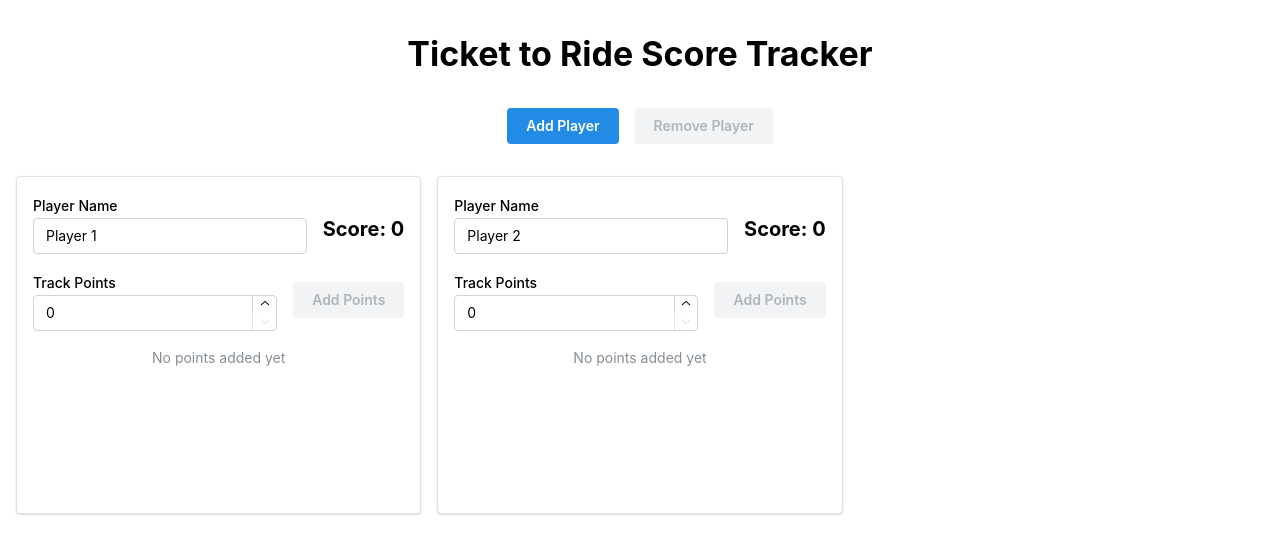
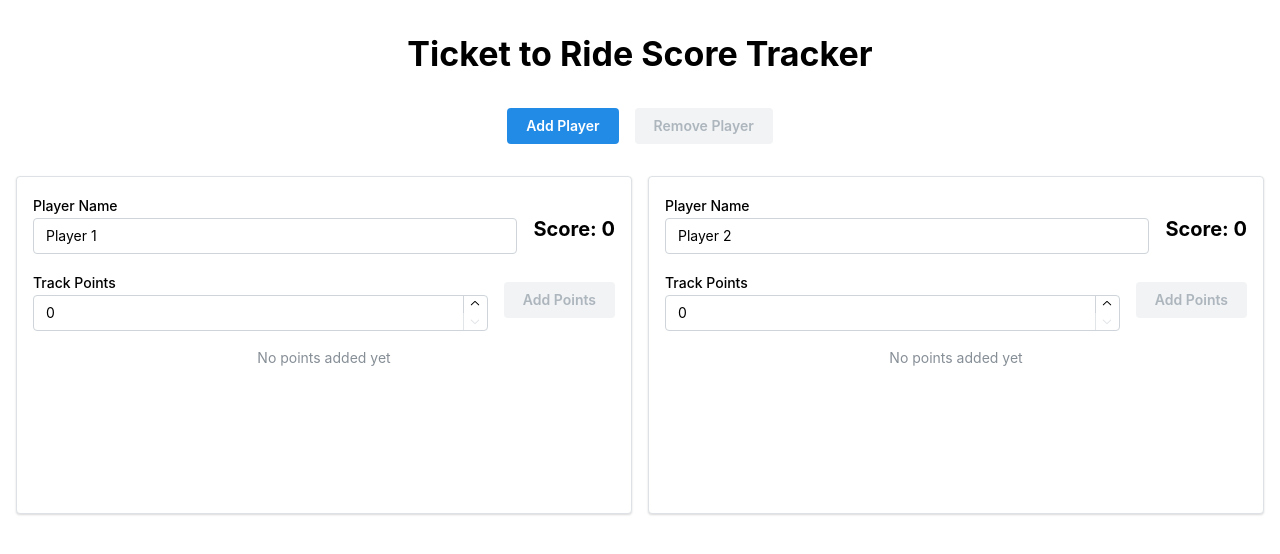
Before and after one commit to fferegrino/ticket2score, a React (Vite) app: page / in a window 1280 px wide. Shown: the top 554 px of the page. Built offline with nearby package versions, Linux system fonts and the light colour scheme.

Commit message:
Make player's appear side by side.

```diff
--- a/src/App.tsx
+++ b/src/App.tsx
@@ -38,7 +38,7 @@
         </Button>
       </Group>
 
-      <SimpleGrid cols={{ base: 1, sm: 2, md: 3 }} spacing="md">
+      <SimpleGrid cols={{ base: 1, sm: 2, md: players.length }} spacing="md">
         {players.map((player, index) => (
           <Player
             key={index}
```
